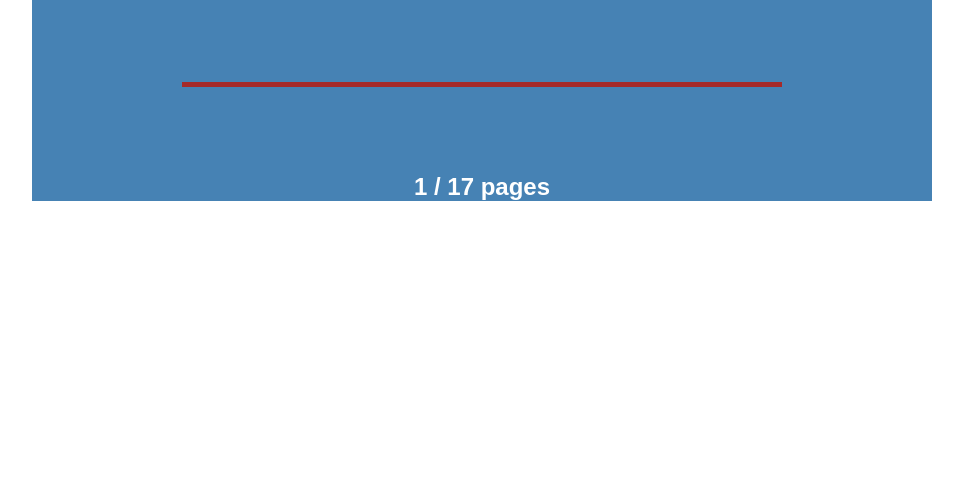
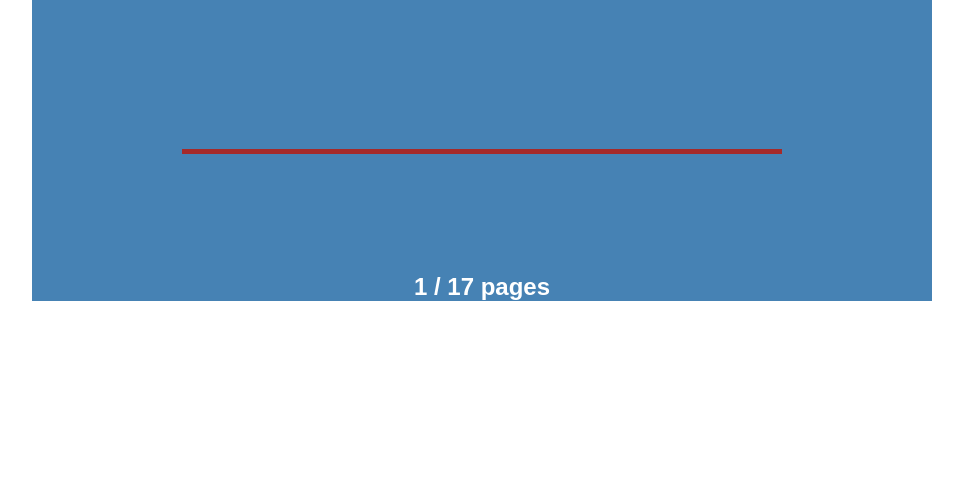
Before and after one commit to Risingcinders/jQuery-Practice, a plain HTML site: page index.html in a window 1280 px wide. Shown: the part 299-800 px from the top of the page, without its empty margins (158-1121 px from the left). Drawn offline with nearby package versions, Linux system fonts and the light colour scheme.

Commit message:
Reformated for height

```diff
--- a/script.js
+++ b/script.js
@@ -175,9 +175,7 @@ $("#prev").click(function () {
 function updatepage() {
     console.log("page updated");
     $("#title").text(jQuerytasks[index].title);
-    // $("#title").css("background-color", "transparent");
     $("#para").text(jQuerytasks[index].para);
-    // $("#para").css("background-color", "transparent");
     console.log("previndex =" + previndex);
     console.log("index =" + index);
     eval(jQuerytasks[previndex].undo);
@@ -187,7 +185,6 @@ function updatepage() {
 
 $(":button").click(function () {
     eval(jQuerytasks[index].action);
-    // console.log(jQuerytasks[index].action);
 });
 
 updatepage();
--- a/style.css
+++ b/style.css
@@ -15,7 +15,7 @@ div {
     justify-content: space-between;
     align-items: center;
     width: 900px;
-    height: 500px;
+    height: 600px;
     margin: auto;
     background-color: steelblue;
 }
```
